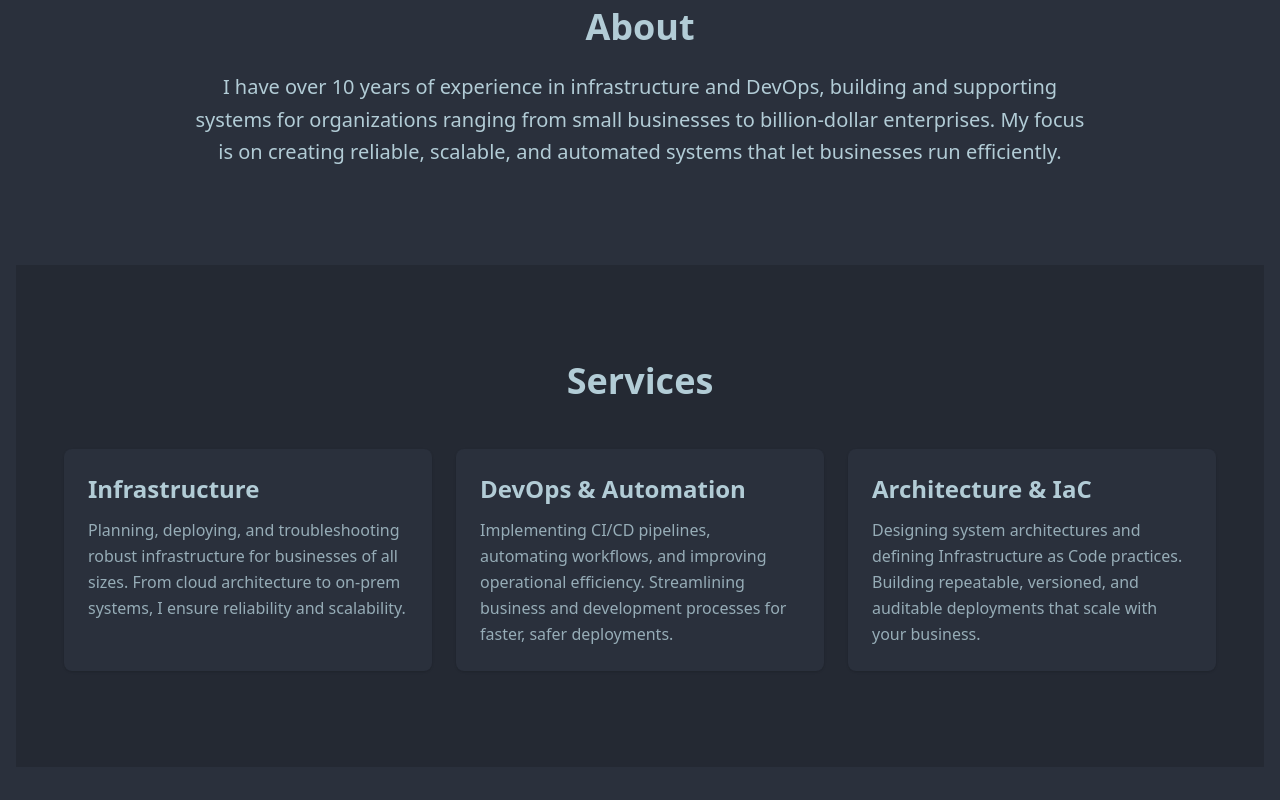
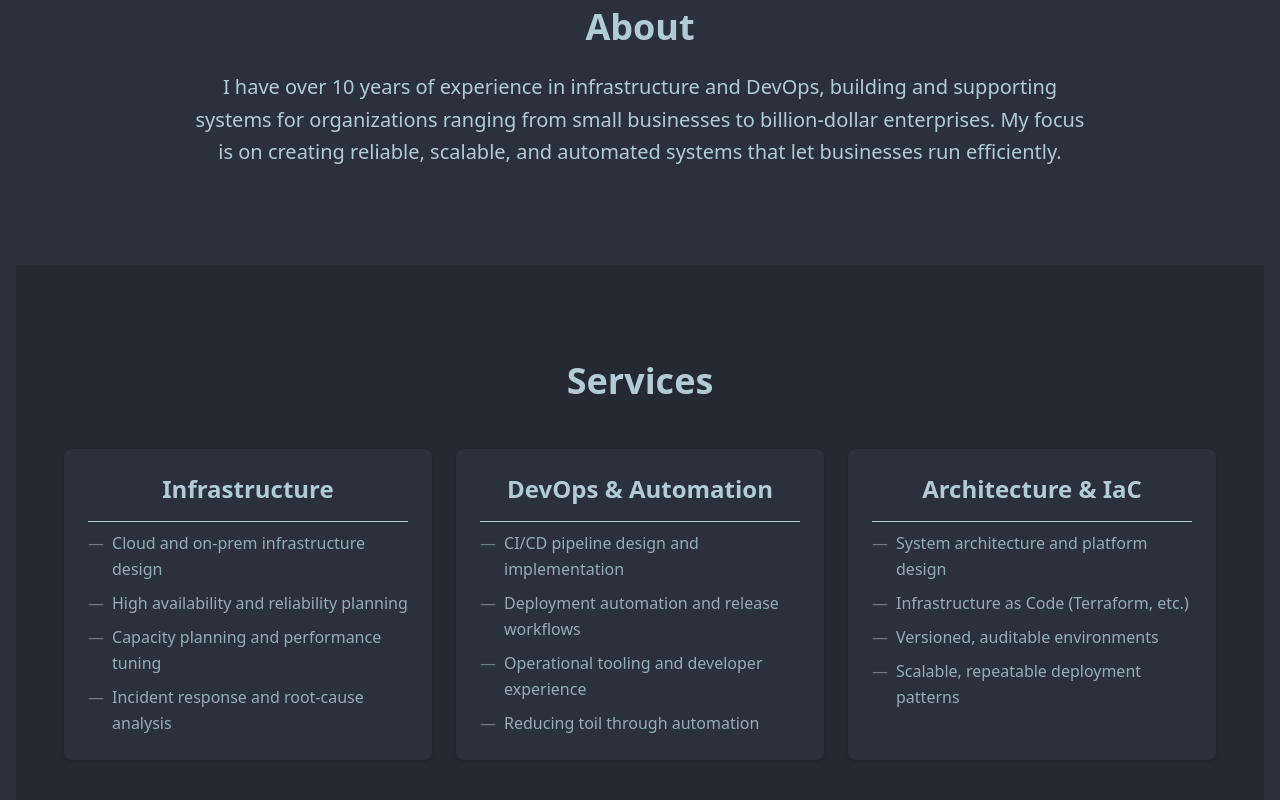
Before and after one commit to Base-Layer-Consulting-LLC/site, a SvelteKit app in the folder svelte-page/: page / in a window 1280 px wide. Shown: the part 489-1289 px from the top of the page. Built offline with nearby package versions, Linux system fonts and the light colour scheme.

Commit message:
Fix services styling.
Use bulleted list for services instead of paragraph.

Use '-' instead of bullet for points.

Center title.

Add HR

```diff
--- a/svelte-page/src/routes/+page.svelte
+++ b/svelte-page/src/routes/+page.svelte
@@ -8,24 +8,36 @@
 
   type ConsultingDomain = {
     title: string;
-    description: string;
+    bullets: string[];
   };
 
   const domains: ConsultingDomain[] = [
     {
       title: "Infrastructure",
-      description:
-        "Planning, deploying, and troubleshooting robust infrastructure for businesses of all sizes. From cloud architecture to on-prem systems, I ensure reliability and scalability.",
+      bullets: [
+        "Cloud and on-prem infrastructure design",
+        "High availability and reliability planning",
+        "Capacity planning and performance tuning",
+        "Incident response and root-cause analysis",
+      ],
     },
     {
       title: "DevOps & Automation",
-      description:
-        "Implementing CI/CD pipelines, automating workflows, and improving operational efficiency. Streamlining business and development processes for faster, safer deployments.",
+      bullets: [
+        "CI/CD pipeline design and implementation",
+        "Deployment automation and release workflows",
+        "Operational tooling and developer experience",
+        "Reducing toil through automation",
+      ],
     },
     {
       title: "Architecture & IaC",
-      description:
-        "Designing system architectures and defining Infrastructure as Code practices. Building repeatable, versioned, and auditable deployments that scale with your business.",
+      bullets: [
+        "System architecture and platform design",
+        "Infrastructure as Code (Terraform, etc.)",
+        "Versioned, auditable environments",
+        "Scalable, repeatable deployment patterns",
+      ],
     },
   ];
 </script>
@@ -73,15 +85,21 @@
           class="p-6 bg-base-100 rounded-lg shadow hover:shadow-md transition"
         >
           <h3
-            class="text-lg sm:text-xl md:text-xl lg:text-2xl font-semibold mb-3"
+            class="text-lg sm:text-xl md:text-xl lg:text-2xl font-semibold mb-4 text-center"
           >
             {domain.title}
           </h3>
-          <p
-            class="text-base-content/80 text-sm sm:text-base md:text-base leading-relaxed"
-          >
-            {domain.description}
-          </p>
+
+          <hr class="pb-2" />
+
+          <ul class="space-y-2 text-base-content/80">
+            {#each domain.bullets as bullet}
+              <li class="flex gap-2 text-sm sm:text-base leading-relaxed">
+                <span class="opacity-60">—</span>
+                <span>{bullet}</span>
+              </li>
+            {/each}
+          </ul>
         </div>
       {/each}
     </div>
```
